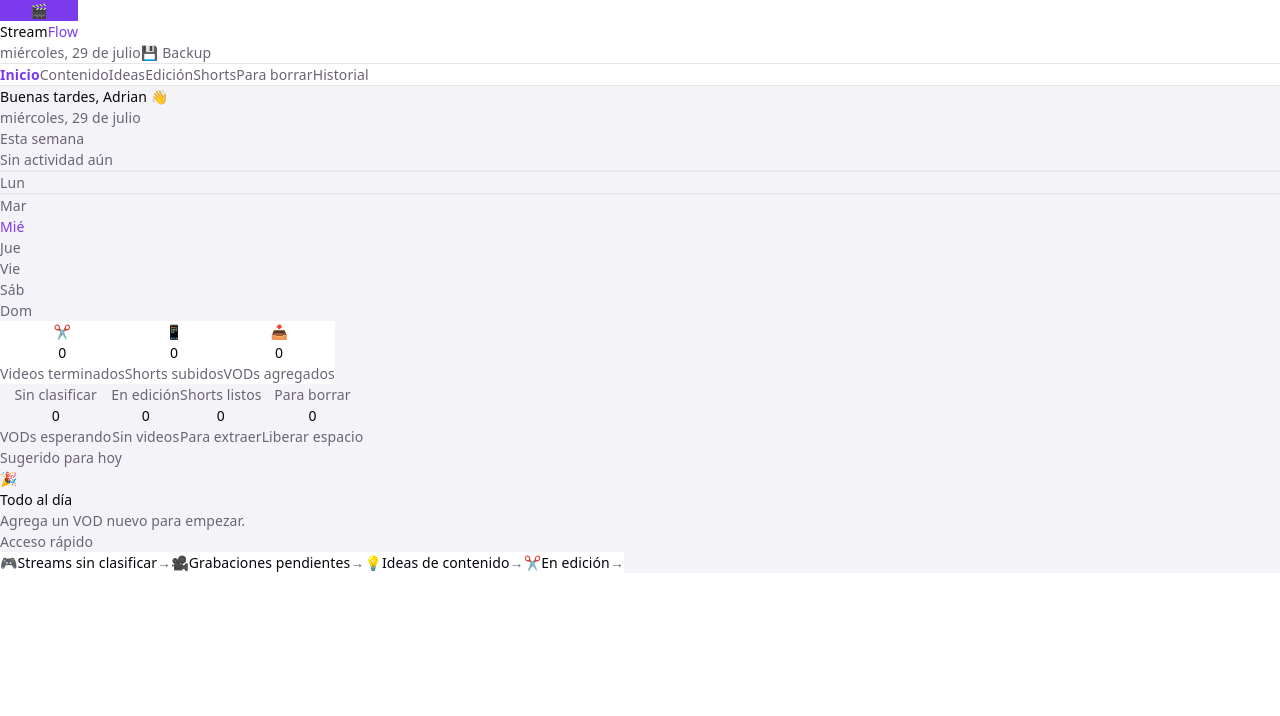
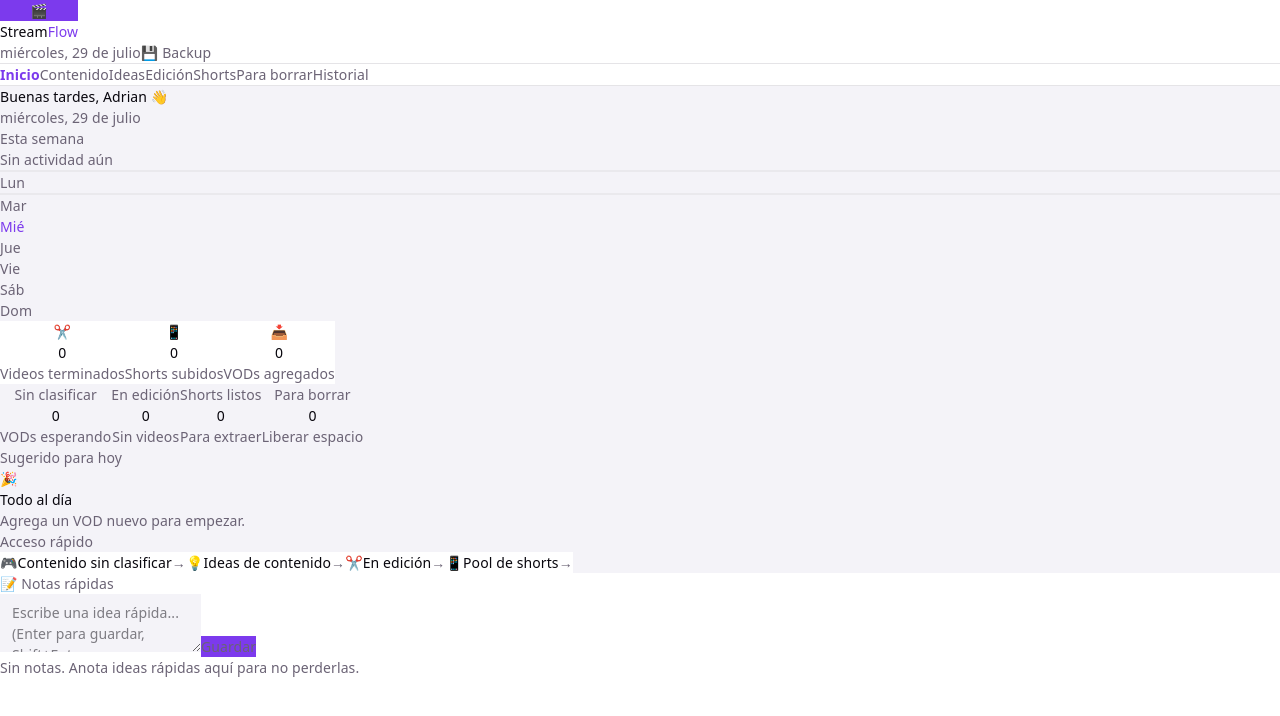
Before and after one commit to AdrianGerman/StreamFlow, a React (Vite) app: page / in a window 1280 px wide. Shown: the top 716 px of the page. Built offline with nearby package versions, Linux system fonts and the light colour scheme.

Commit message:
apply quicknotes in home view

```diff
--- a/src/views/HomeView.jsx
+++ b/src/views/HomeView.jsx
@@ -1,6 +1,7 @@
 import { useTodaySuggestions } from "../hooks/useTodaySuggestions"
 import { useWeeklyStats } from "../hooks/useWeeklyStats"
 import WeeklySummary from "../components/WeeklySummary"
+import QuickNotes from "../components/QuickNotes"
 import {
   StatCard,
   TodayItem,
@@ -47,7 +48,7 @@ export default function HomeView({ buckets, onNavigate }) {
           label="Sin clasificar"
           value={inboxCount}
           sub="VODs esperando"
-          onClick={() => onNavigate("streams")}
+          onClick={() => onNavigate("content")}
         />
         <StatCard
           label="En edición"
@@ -74,7 +75,7 @@ export default function HomeView({ buckets, onNavigate }) {
         />
       </div>
 
-      <div className="grid grid-cols-[1fr_320px] gap-6 items-start">
+      <div className="grid grid-cols-[1fr_300px] gap-6 items-start mb-6">
         <div>
           <SectionTitle>Sugerido para hoy</SectionTitle>
           <div className="flex flex-col gap-2">
@@ -137,17 +138,13 @@ export default function HomeView({ buckets, onNavigate }) {
               <div className="flex flex-col gap-2">
                 {[
                   {
-                    id: "streams",
+                    id: "content",
                     icon: "🎮",
-                    label: "Streams sin clasificar",
-                  },
-                  {
-                    id: "recordings",
-                    icon: "🎥",
-                    label: "Grabaciones pendientes",
+                    label: "Contenido sin clasificar",
                   },
                   { id: "ideas", icon: "💡", label: "Ideas de contenido" },
                   { id: "editing", icon: "✂️", label: "En edición" },
+                  { id: "shorts", icon: "📱", label: "Pool de shorts" },
                 ].map((item) => (
                   <button
                     key={item.id}
@@ -178,6 +175,8 @@ export default function HomeView({ buckets, onNavigate }) {
           )}
         </div>
       </div>
+
+      <QuickNotes />
     </>
   )
 }
```
